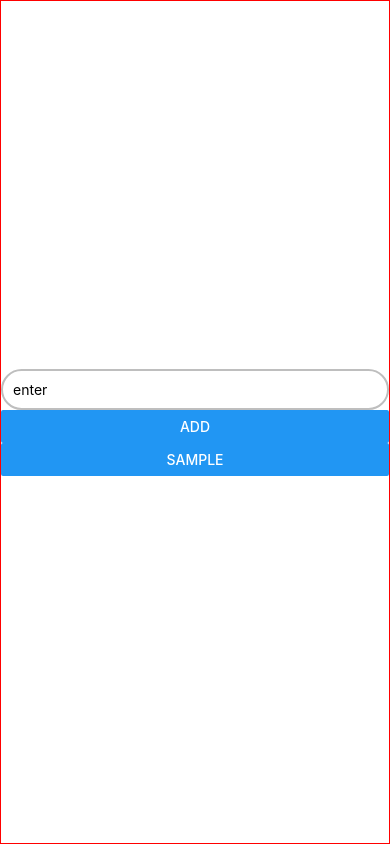
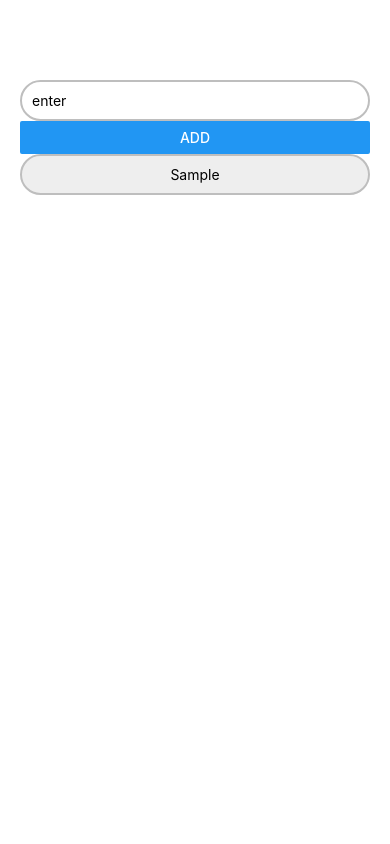
Before and after one commit to edignot/react-native-test-app, a React Native app: screen / in a window 390 px wide. Both pictures are taken after typing "Sample" into the empty fields and a click on the button "ADD". Built offline with nearby package versions, Linux system fonts and the light colour scheme.

Commit message:
flat list component created

```diff
--- a/App.js
+++ b/App.js
@@ -1,5 +1,13 @@
 import React, { useState } from "react"
-import { Button, StyleSheet, Text, View, TextInput } from "react-native"
+import {
+  Button,
+  StyleSheet,
+  Text,
+  View,
+  TextInput,
+  ScrollView,
+  FlatList,
+} from "react-native"
 
 export default function App() {
   const [enteredGoal, setEnteredGoal] = useState("")
@@ -10,11 +18,13 @@ export default function App() {
   }
 
   const addGoalHandler = () => {
-    setGoal([...goals, enteredGoal])
-    setEnteredGoal("")
+    if (enteredGoal) {
+      setGoal((currentGoals) => [...currentGoals, enteredGoal])
+      setEnteredGoal("")
+    } else {
+      alert("Please enter goal first")
+    }
   }
-
-  const displayedGoals = goals.map((goal) => <Button title={goal} />)
 
   return (
     <View style={styles.screen}>
@@ -27,23 +37,40 @@ export default function App() {
         />
         <Button title="add" onPress={addGoalHandler} />
       </View>
-      <View>{displayedGoals}</View>
+      <View>
+        <FlatList
+          data={goals}
+          renderItem={(itemData) => (
+            <View style={styles.listItem}>
+              <Text>{itemData.item}</Text>
+            </View>
+          )}
+        />
+      </View>
     </View>
   )
 }
 
 const styles = StyleSheet.create({
   screen: {
-    borderWidth: 1,
-    borderColor: "red",
     height: "100%",
-    justifyContent: "center",
+    padding: 20,
+    paddingTop: 80,
   },
   inputContainer: {
     borderColor: "#bebebe",
     borderWidth: 2,
     padding: 10,
     borderRadius: 50,
+  },
+  listItem: {
+    borderColor: "#bebebe",
+    backgroundColor: "#eee",
+    borderWidth: 2,
+    padding: 10,
+    borderRadius: 50,
+    alignItems: "center",
+    marginBottom: 10,
   },
 })
 
@@ -54,3 +81,6 @@ const styles = StyleSheet.create({
 // default flex direction column
 // justifyContent - positions flex items on the main axis
 // alignItems - positions flex items on the cross axis
+// screen is not scrollable by default
+// ScrollView - for content that you cannot guarantee to fit on the screen, might be inefficient because it renders all the elements in advance, not great for long lists
+// FlatList - for infinite lists, alternative to ScrollView
```
